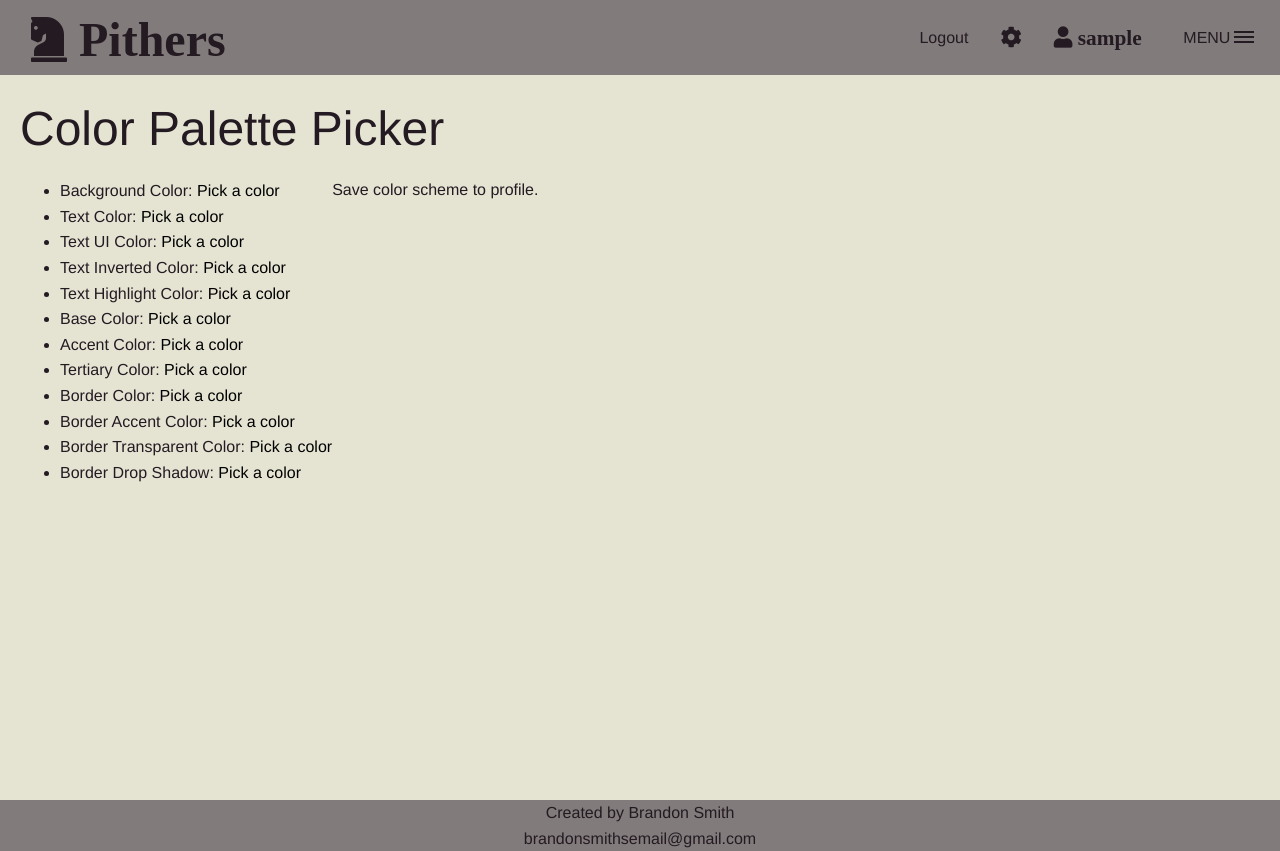
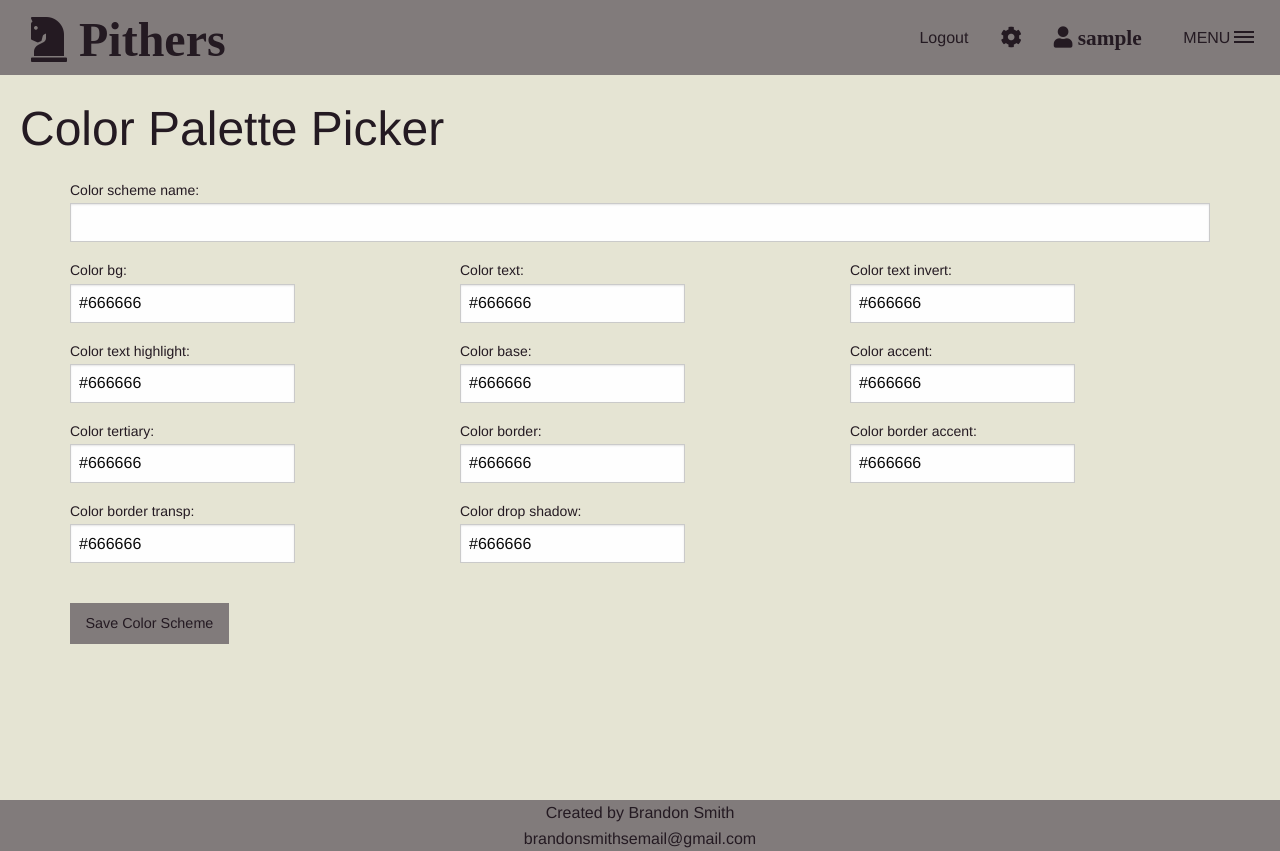
Before and after one commit to Pithers/Web-Work, a Django app: page / in a window 1280 px wide. Run offline with Django 3.2, Linux system fonts and the light colour scheme; the visitor is signed in with stand-in values (Sample User, id 1); style sheets or scripts are compiled from the project's sources; some libraries are stand-ins or nearby versions.

Commit message:
Added ColorScheme object to database, added ColorScheme Form and integrated it with the index page. Still need to test.

```diff
--- a/requirements.txt
+++ b/requirements.txt
@@ -7,3 +7,4 @@ libsass
 django-compressor
 django-sass-processor
 css-html-js-minify
+django-widget-tweaks
--- a/testsite/myapp/forms.py
+++ b/testsite/myapp/forms.py
@@ -3,21 +3,30 @@
 from django import forms
 from django.contrib.auth.forms import UserCreationForm, UserChangeForm
 from .models import CustomUser
+from .models import ColorScheme
 #from django.contrib.auth.models import User
 
+class ColorSchemeForm(forms.ModelForm):
+    class Meta:
+        model = ColorScheme
+        fields = ["color_scheme_name", "color_bg", "color_text", "color_text_invert",
+                  "color_text_highlight", "color_base", "color_accent", "color_tertiary",
+                  "color_border", "color_border_accent", "color_border_transp",
+                  "color_drop_shadow"]
+
 class PostForm(forms.Form):
-    error_css_class = 'post-css-class-error'
-    required_css_class = 'post-css-class'
+    error_css_class = "post-css-class-error"
+    required_css_class = "post-css-class"
     post = forms.CharField(
-        label='Post',
+        label="Post",
         max_length=240
         )
 
 class CommentForm(forms.Form):
-    error_css_class = 'comment-css-class_error'
-    required_css_class = 'comment-css-class'
+    error_css_class = "comment-css-class_error"
+    required_css_class = "comment-css-class"
     comment = forms.CharField(
-        label='Comment',
+        label="Comment",
         max_length=240
         )
 
@@ -25,8 +34,8 @@ class CommentForm(forms.Form):
 #Need to make sure authenticator on this is the same used in the login form
 #Inherit from UserCreationForm here
 class RegistrationForm(UserCreationForm):
-    error_css_class = 'registration-css-class-error'
-    required_css_class = 'registration-css-class'
+    error_css_class = "registration-css-class-error"
+    required_css_class = "registration-css-class"
     email = forms.EmailField(
         label="Email",
         required=True
--- a/testsite/myapp/static/js/app.js
+++ b/testsite/myapp/static/js/app.js
@@ -3,7 +3,6 @@ $(document).foundation();
 function light_mode() {
     document.documentElement.style.setProperty("--color-bg", "#e5e4d3");
     document.documentElement.style.setProperty("--color-text", "#241a22");
-    document.documentElement.style.setProperty("--color-text-ui", "#241a22");
     document.documentElement.style.setProperty("--color-text-invert", "#e5e4d3");
     document.documentElement.style.setProperty("--color-text-highlight", "#e5e4d3");
     document.documentElement.style.setProperty("--color-base", "#817b7b");
@@ -18,7 +17,6 @@ function light_mode() {
 function dark_mode() {
     document.documentElement.style.setProperty("--color-bg", "#24252f");
     document.documentElement.style.setProperty("--color-text", "#eaeced");
-    document.documentElement.style.setProperty("--color-text-ui", "#eaeced");
     document.documentElement.style.setProperty("--color-text-invert", "#24252f");
     document.documentElement.style.setProperty("--color-text-highlight", "#24252f");
     document.documentElement.style.setProperty("--color-base", "#7f838e");
--- a/testsite/myapp/static/js/color_mode.js
+++ b/testsite/myapp/static/js/color_mode.js
@@ -3,7 +3,6 @@
 //Color elements
 var color_bg = document.getElementById("color-bg");
 var color_text = document.getElementById("color-text");
-var color_text_ui = document.getElementById("color-text-ui");
 var color_text_invert = document.getElementById("color-text-invert");
 var color_text_highlight = document.getElementById("color-text-highlight");
 var color_base = document.getElementById("color-base");
@@ -19,9 +18,6 @@ color_bg.onchange = function() {
 };
 color_text.onchange = function() {
   document.documentElement.style.setProperty("--color-text", "#" + color_text.value);
-};
-color_text_ui.onchange = function() {
-  document.documentElement.style.setProperty("--color-text-ui", "#" + color_text_ui.value);
 };
 color_text_invert.onchange = function() {
   document.documentElement.style.setProperty("--color-text-invert", "#" + color_text_invert.value);
--- a/testsite/myapp/static/scss/style.scss
+++ b/testsite/myapp/static/scss/style.scss
@@ -11,12 +11,10 @@
 //Laurel Beyers: https://foundation.zurb.com/building-blocks/blocks/multilevel-offcanvas-menu.html
 //Rafi: https://foundation.zurb.com/building-blocks/blocks/card-info.html
 
-//Color Classes
-//.light-mode {
+//Color references
 :root {
   --color-bg: #e5e4d3;
   --color-text: #241a22;
-  --color-text-ui: #241a22;
   --color-text-invert: #e5e4d3;
   --color-text-highlight: #e5e4d3;
   --color-base: #817b7b;
@@ -27,34 +25,6 @@
   --color-border-transp: #e5e4d399;
   --color-drop-shadow: #00000033;
 }
-
-/*.dark-mode {
-  --color-bg: #24252f;
-  --color-text: #eaeced;
-  --color-text-ui: #eaeced;
-  --color-text-invert: #24252f;
-  --color-base: #7f838e;
-  --color-accent: #7dacc4;
-  --color-tertiary: #666666;
-  --color-border: #826c73;
-  --color-border-accent: #715d62;
-  --color-border-transp: #24252f99;
-  --color-drop-shadow: #ffffff33;
-}
-
-.custom-mode {
-  --color-bg: #24252f;
-  --color-text: #eaeced;
-  --color-text-ui: #eaeced;
-  --color-text-invert: #24252f;
-  --color-base: #7f838e;
-  --color-accent: #7dacc4;
-  --color-tertiary: #666666;
-  --color-border: #826c73;
-  --color-border-accent: #715d62;
-  --color-border-transp: #24252f99;
-  --color-drop-shadow: #ffffff33;
-}*/
 
 //Basic overwrites
 body {
@@ -70,7 +40,7 @@ footer {
     margin-bottom: 0;
   }
   a {
-    color: var(--color-text-ui);
+    color: var(--color-text);
     &:hover {
       color: var(--color-text-highlight);
     }
@@ -146,7 +116,7 @@ select, [type="number"] {
 //Icons
 .title-icon {
   .fa:hover, .fas:hover {
-    color: var(--color-text-invert);
+    color: var(--color-text-highlight);
   }
 }
 
@@ -191,7 +161,7 @@ select, [type="number"] {
     background: var(--color-base);
   }
   a {
-    color: var(--color-text-ui);
+    color: var(--color-text);
     transition: color 0.2s ease-in;
     &:hover {
       color: var(--color-text-highlight);
--- a/testsite/myapp/templates/index.html
+++ b/testsite/myapp/templates/index.html
@@ -1,79 +1,81 @@
 {% extends "base.html" %}
+{% load widget_tweaks %}
 {% load static %}
 
 {% block page_name %}Color Palette Picker{% endblock %}
 
 {% block content %}
 <div class="grid-container">
-  <div class="grid-x grid-padding-x">
-    <ul>
-      <li>
-      Background Color:
-      <input type="hidden" id="color-bg" value="000000">
-      <button class="jscolor {valueElement: 'color-bg'}">Pick a color</button>
-      </li>
-      <li>
-      Text Color:
-      <input type="hidden" id="color-text" value="000000">
-      <button class="jscolor {valueElement: 'color-text'}">Pick a color</button>
-      </li>
-      <li>
-      Text UI Color:
-      <input type="hidden" id="color-text-ui" value="000000">
-      <button class="jscolor {valueElement: 'color-text-ui'}">Pick a color</button>
-      </li>
-      <li>
-      Text Inverted Color:
-      <input type="hidden" id="color-text-invert" value="000000">
-      <button class="jscolor {valueElement: 'color-text-invert'}">Pick a color</button>
-      </li>
-      <li>
-      Text Highlight Color:
-      <input type="hidden" id="color-text-highlight" value="000000">
-      <button class="jscolor {valueElement: 'color-text-highlight'}">Pick a color</button>
-      </li>
-      <li>
-      Base Color:
-      <input type="hidden" id="color-base" value="000000">
-      <button class="jscolor {valueElement: 'color-base'}">Pick a color</button>
-      </li>
-      <li>
-      Accent Color:
-      <input type="hidden" id="color-accent" value="000000">
-      <button class="jscolor {valueElement: 'color-accent'}">Pick a color</button>
-      </li>
-      <li>
-      Tertiary Color:
-      <input type="hidden" id="color-tertiary" value="000000">
-      <button class="jscolor {valueElement: 'color-tertiary'}">Pick a color</button>
-      </li>
-      <li>
-      Border Color:
-      <input type="hidden" id="color-border" value="000000">
-      <button class="jscolor {valueElement: 'color-border'}">Pick a color</button>
-      </li>
-      <li>
-      Border Accent Color:
-      <input type="hidden" id="color-border-accent" value="000000">
-      <button class="jscolor {valueElement: 'color-border-accent'}">Pick a color</button>
-      </li>
-      <li>
-      Border Transparent Color:
-      <input type="hidden" id="color-border-transp" value="000000">
-      <button class="jscolor {valueElement: 'color-border-transp'}">Pick a color</button>
-      </li>
-      <li>
-      Border Drop Shadow:
-      <input type="hidden" id="color-drop-shadow" value="000000">
-      <button class="jscolor {valueElement: 'color-drop-shadow'}">Pick a color</button>
-      </li>
-    </ul>
-    {% if user.is_authenticated %}
-    <div>Save color scheme to profile.</div>
-    {% else %}
-    <div>Please login to save color scheme to profile.</div>
-    {% endif %}
-  </div>
+  <!--Only allow user to save color scheme if they are logged in-->
+  {% if user.is_authenticated %}
+  <form action="/" method="POST">
+    {% csrf_token %}
+
+    <div class="grid-x grid-padding-x">
+      <div class="cell">
+        {% for hidden_field in color_scheme_form.hidden_fields %}
+        {{ hidden_field }}
+        {% endfor %}
+      </div>
+
+      <!--Naming Field for ColorScheme-->
+      <div class="cell">
+        {{ color_scheme_form.color_scheme_name.label_tag }}
+        {{ color_scheme_form.visible_fields.0 }}
+      </div>
+
+      <!--Color Fields-->
+      <div class="grid-x grid-padding-x">
+        {% for field in color_scheme_form.visible_fields %}
+        <!--Ignore other logic for the name field of the form-->
+        {% if not forloop.first %}
+        <div class="form-group cell small-4">
+          {{ field.label_tag }}
+          <button class="jscolor {valueElement: {{ field.name }}}">
+
+            <!--Display the form and use the correct template variable-->
+            {% if field.name == 'color_bg' %}
+            {% render_field field id='color-bg' %}
+            {% elif field.name == 'color_text' %}
+            {% render_field field id='color-text' %}
+            {% elif field.name == 'color_text_invert' %}
+            {% render_field field id='color-text-invert' %}
+            {% elif field.name == 'color_text_highlight' %}
+            {% render_field field id='color-text-highlight' %}
+            {% elif field.name == 'color_base' %}
+            {% render_field field id='color-base' %}
+            {% elif field.name == 'color_accent' %}
+            {% render_field field id='color-accent' %}
+            {% elif field.name == 'color_tertiary' %}
+            {% render_field field id='color-tertiary' %}
+            {% elif field.name == 'color_border' %}
+            {% render_field field id='color-border' %}
+            {% elif field.name == 'color_border_accent' %}
+            {% render_field field id='color-border-accent' %}
+            {% elif field.name == 'color_border_transp' %}
+            {% render_field field id='color-border-transp' %}
+            {% elif field.name == 'color_drop_shadow' %}
+            {% render_field field id='color-drop-shadow' %}
+            {% endif %}
+
+          </button>
+          {% endif %}
+
+          {% if field.help_text %}
+          <!--small class="form-text text-muted">{{ field.help_text }}</small-->
+          {% endif %}
+        </div>
+        {% endfor %}
+        <div class="cell"><br></div>
+        <div class="cell">
+          <input type="Submit" class="button" value="Save Color Scheme">
+        </div>
+      </div>
+    </div>
+  </form>
+  {% else %}
+  <div>Please login to save color scheme to profile.</div>
+  {% endif %}
 </div>
 {% endblock %}
 
--- a/testsite/myapp/views.py
+++ b/testsite/myapp/views.py
@@ -136,4 +136,11 @@ def music_view(request):
     return render(request, 'music.html')
 
 def index_view(request):
-    return render(request, 'index.html')
+    if request.method == "POST":
+        color_scheme_form = forms.ColorSchemeForm(request.POST)
+        if color_scheme_form.is_valid():
+            color_scheme_form.save()
+            return redirect('/')
+    else:
+        color_scheme_form = forms.ColorSchemeForm()
+    return render(request, 'index.html', {'color_scheme_form': color_scheme_form})
--- a/testsite/testsite/settings.py
+++ b/testsite/testsite/settings.py
@@ -38,6 +38,7 @@ INSTALLED_APPS = [
     'django.contrib.sessions',
     'django.contrib.messages',
     'django.contrib.staticfiles',
+    'widget_tweaks',
     'sass_processor',
     'myapp',
 ]
```
Also changed, not shown: testsite/myapp/models.py (+41 -0 lines).
